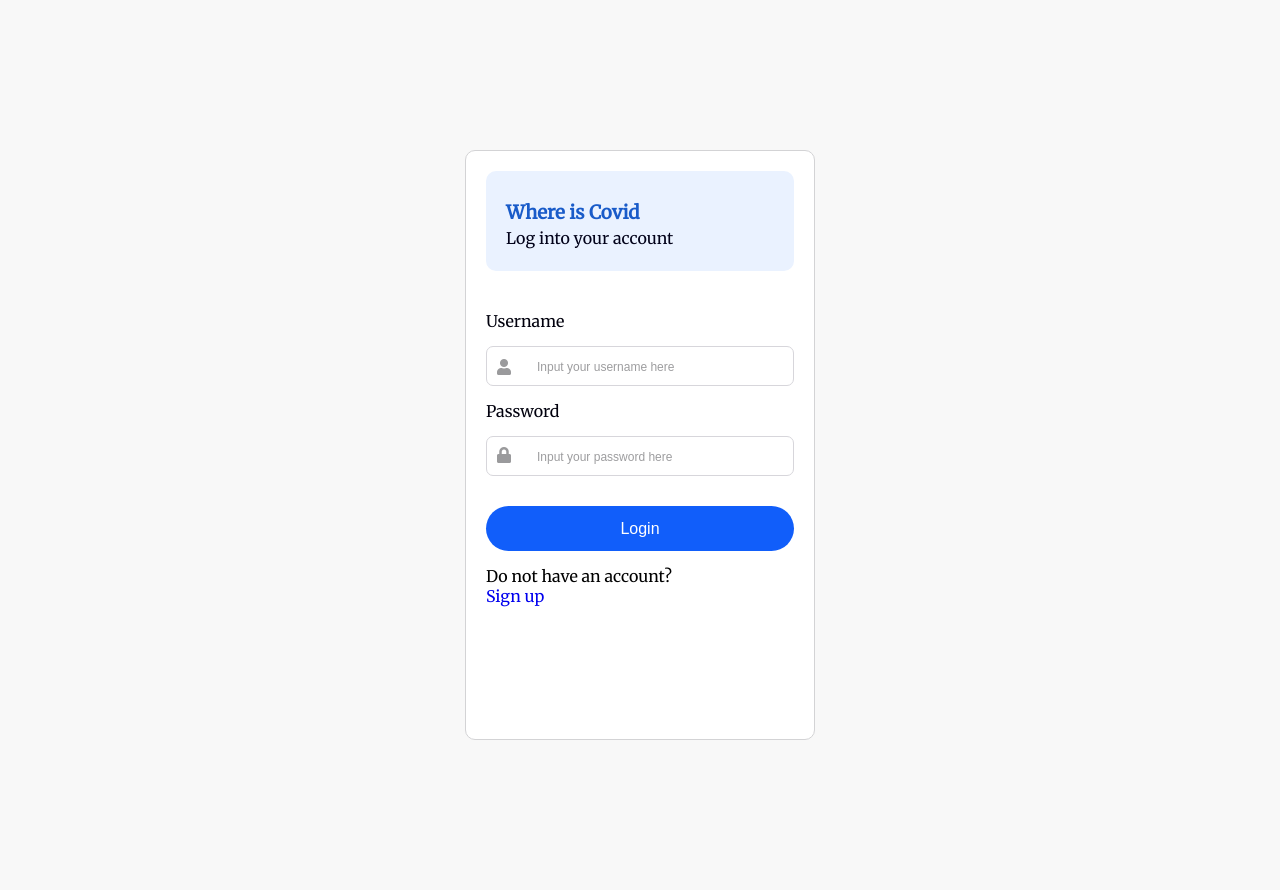
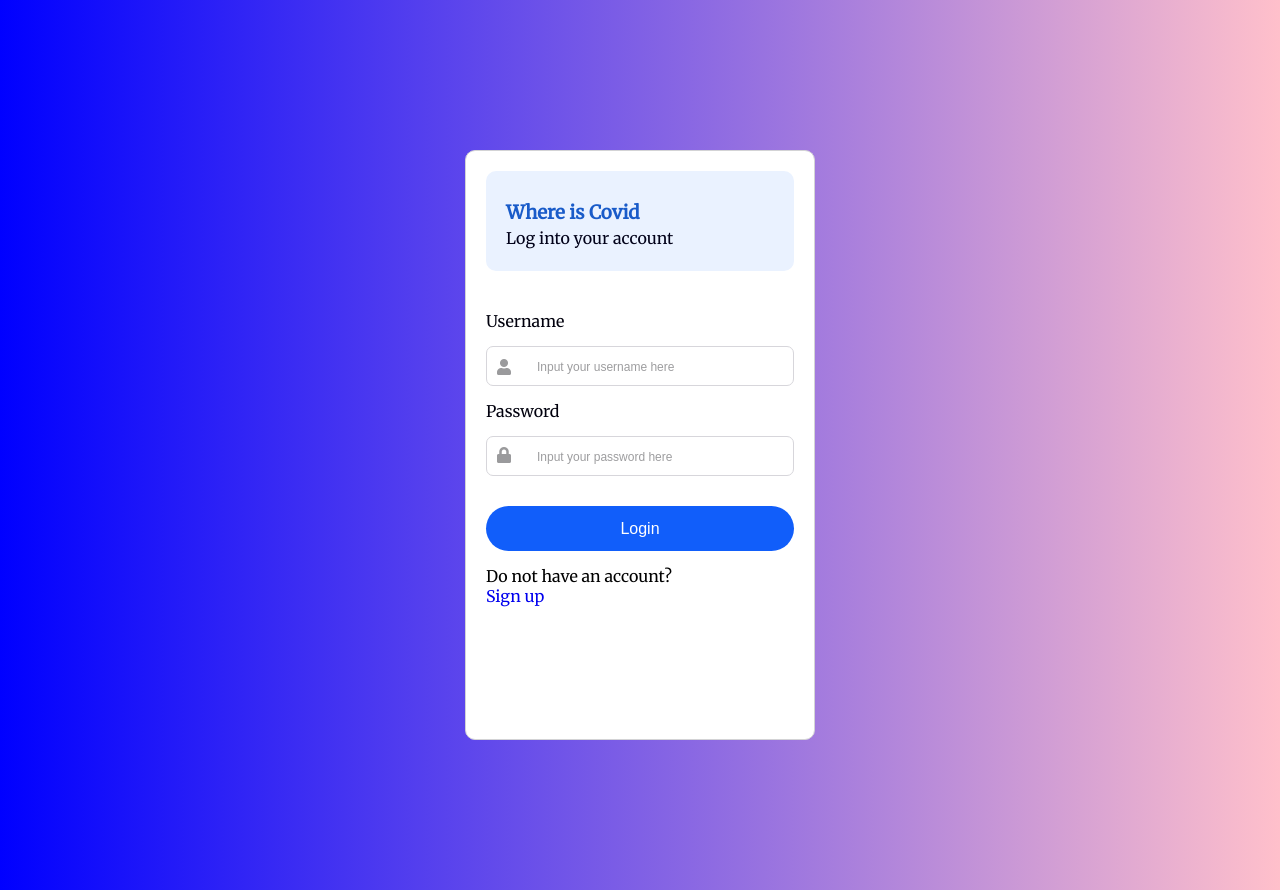
Before and after one commit to skroutzzz/Where-is-Covid, a PHP site: page / in a window 1280 px wide. Run offline with PHP 8.4, Linux system fonts and the light colour scheme; some libraries are stand-ins or nearby versions.

Commit message:
fancy designs

```diff
--- a/index.php
+++ b/index.php
@@ -113,6 +113,14 @@ if($_SERVER["REQUEST_METHOD"] == "POST"){
 
     </head>
     <body>
+    <style>
+    body {
+
+        background: linear-gradient(to right, blue, pink);
+    }
+
+    </style>
+
     <div class="container">
       <!-- section-left-start -->
 
```
Also changed, not shown: register.php (+7 -0 lines), fusion.jpg (added).
